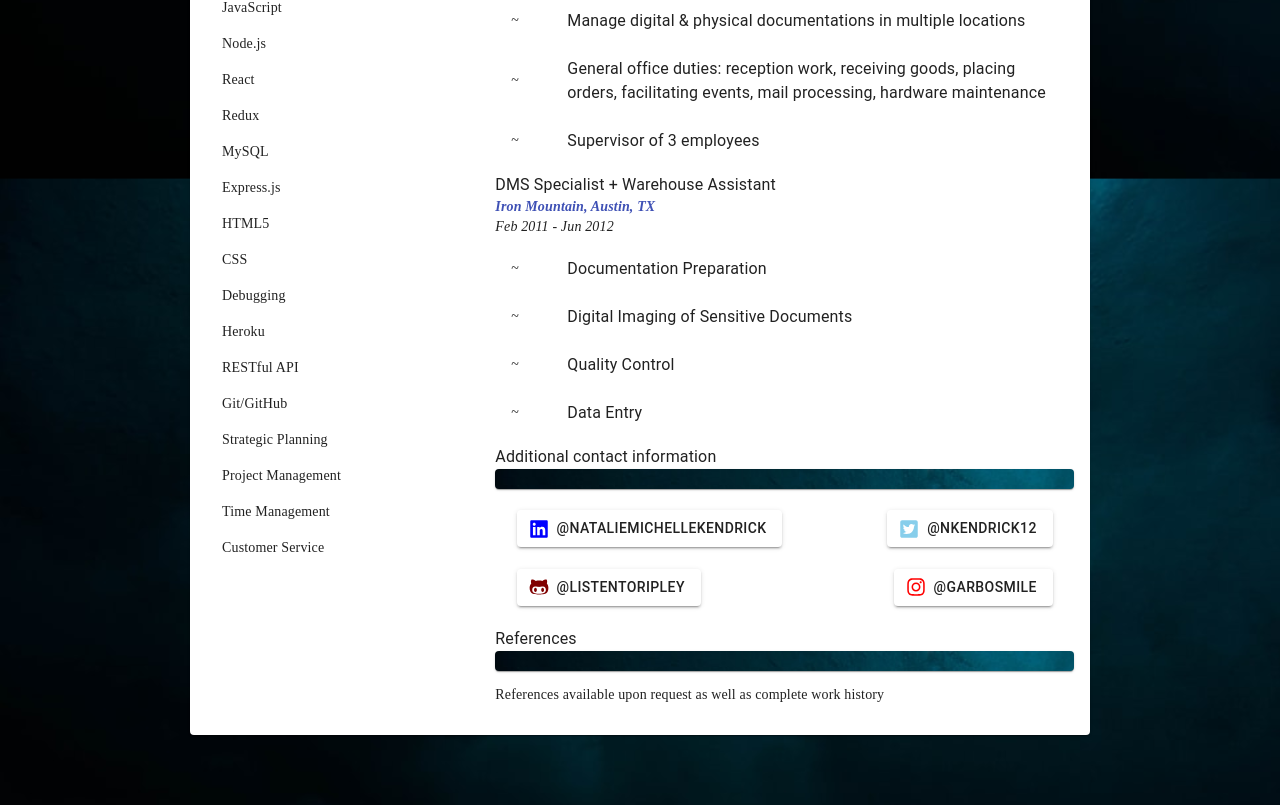
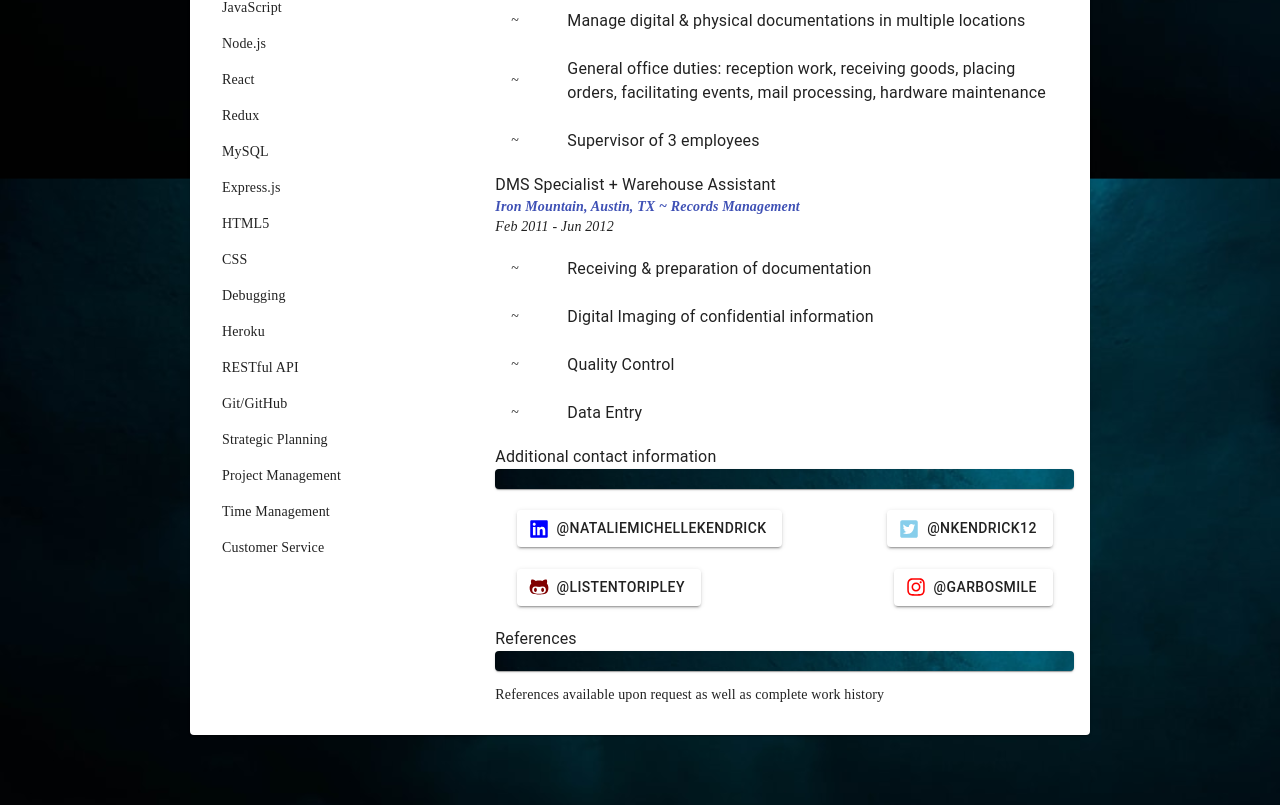
Before and after one commit to listenToRipley/nataliekendrick, a React (Create React App) app: page /resume in a window 1280 px wide. Shown: the part 781-1586 px from the top of the page. Built offline with nearby package versions, Linux system fonts and the light colour scheme.

Commit message:
iron mountain update

```diff
--- a/src/Components/Resume.js
+++ b/src/Components/Resume.js
@@ -313,21 +313,21 @@ const Resume = () => {
             </List>
 
             <Typography>DMS Specialist + Warehouse Assistant </Typography>
-            <Link href="https://www.ironmountain.com/" className={classes.company}>Iron Mountain, Austin, TX</Link>
+            <Link href="https://www.ironmountain.com/" className={classes.company}>Iron Mountain, Austin, TX ~ Records Management</Link>
             <br/>
             <em>Feb 2011 - Jun 2012</em>
             <List>
               <ListItem>
                 <ListItemAvatar>~</ListItemAvatar>
                 <ListItemText>
-                Documentation Preparation
+                Receiving & preparation of documentation
                 </ListItemText>
               </ListItem>
 
               <ListItem>
                 <ListItemAvatar>~</ListItemAvatar>
                 <ListItemText>
-                Digital Imaging of Sensitive Documents
+                Digital Imaging of confidential information
                 </ListItemText>
               </ListItem>
 
```
